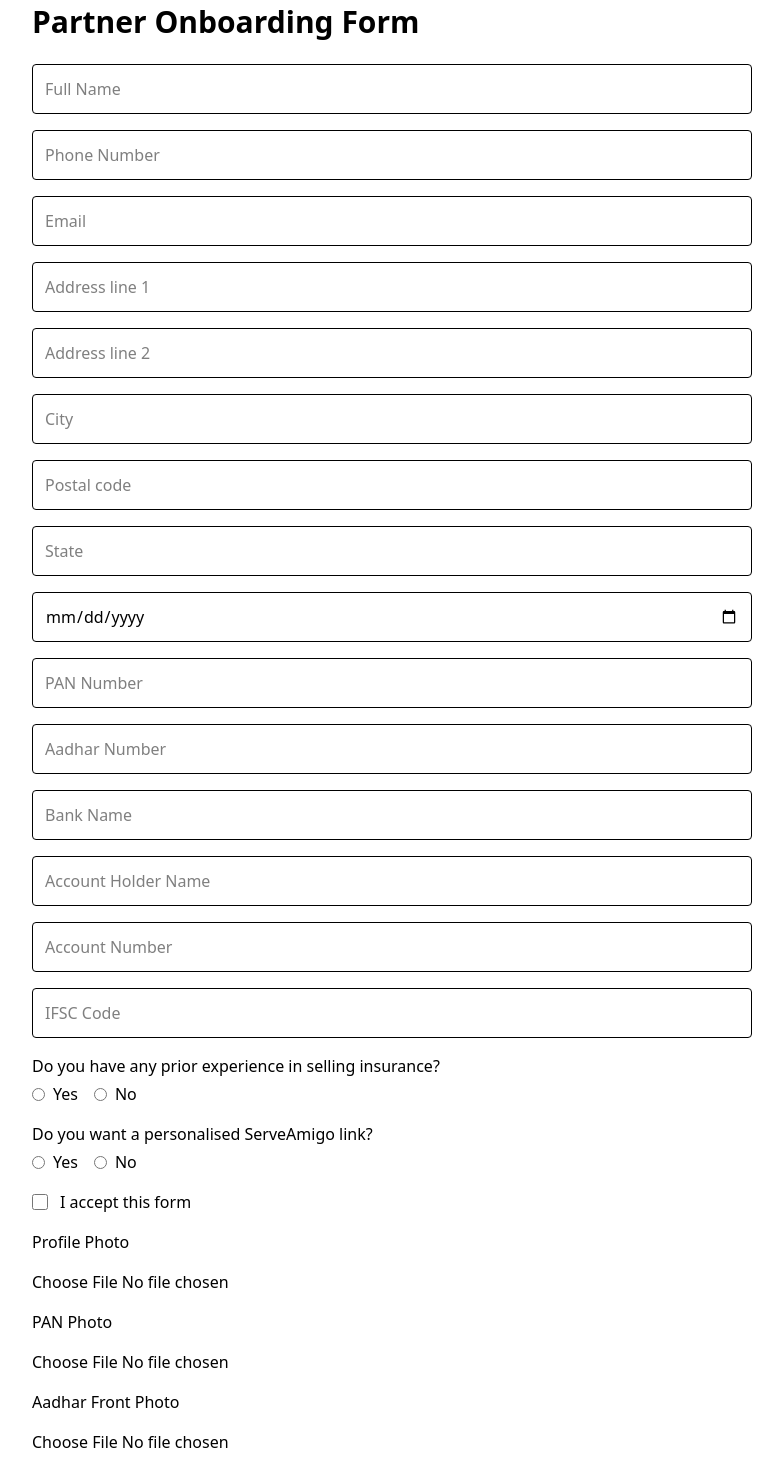
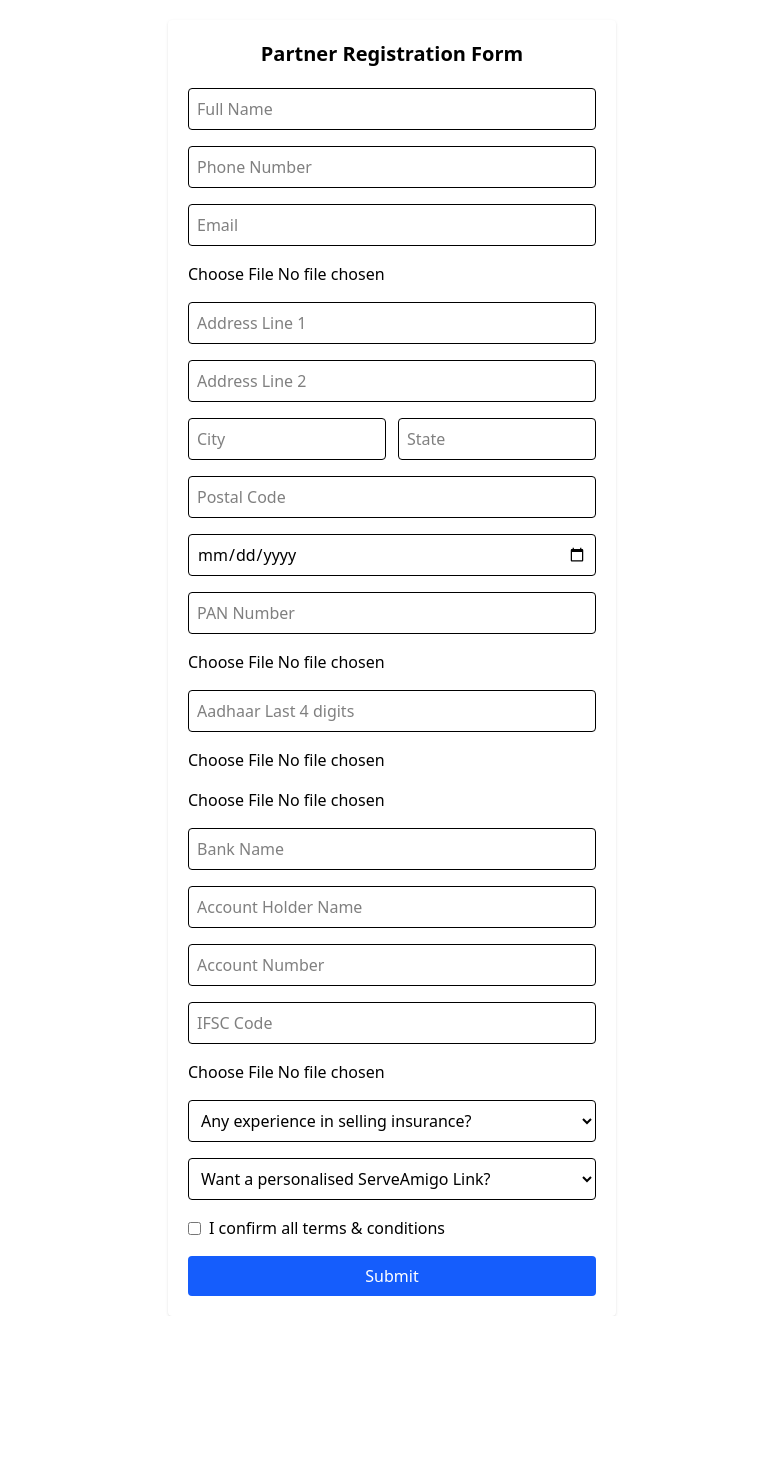
Before and after one commit to Shib2001/form-agent, a React (Vite) app: page / in a window 1280 px wide. Shown: the part 20-1490 px from the top of the page, without its empty margins (248-1031 px from the left). After the commit the page ends 1336 px from the top, so only its background shows below. Built offline with nearby package versions, Linux system fonts and the light colour scheme.

Commit message:
fifth commit

```diff
--- a/package.json
+++ b/package.json
@@ -12,9 +12,11 @@
   "dependencies": {
     "@tailwindcss/vite": "^4.1.17",
     "pdf-lib": "^1.17.1",
+    "pdfjs": "^2.5.4",
     "react": "^19.1.0",
     "react-dom": "^19.1.0",
     "react-router-dom": "^7.10.1",
+    "react-signature-canvas": "^1.1.0-alpha.2",
     "tailwindcss": "^4.1.17"
   },
   "devDependencies": {
--- /dev/null
+++ b/src/AgreementSign.jsx
@@ -0,0 +1,163 @@
+import React, { useState } from "react";
+import SignaturePad from "react-signature-canvas";
+import { PDFDocument } from "pdf-lib";
+
+const SCRIPT_URL =
+  "https://script.google.com/macros/s/AKfycbwObApdxKDC1F-nSdx4pvzhXfVr2b-SIru_ynQYFBAXX8LfEpXBuYn0mUvr2-b4-1PS/exec";
+
+export default function AgreementSign() {
+  const [aadhar, setAadhar] = useState("");
+  const [uid, setUid] = useState(""); // phone number returned from backend
+  const [verified, setVerified] = useState(false);
+  const [signPad, setSignPad] = useState(null);
+  const [loading, setLoading] = useState(false);
+
+  // Safe base64 conversion
+  function arrayBufferToBase64(buffer) {
+    let binary = "";
+    const bytes = new Uint8Array(buffer);
+    for (let i = 0; i < bytes.byteLength; i++) {
+      binary += String.fromCharCode(bytes[i]);
+    }
+    return window.btoa(binary);
+  }
+
+  // ✅ VERIFY AADHAR WITH BACKEND
+  const verifyAadhar = async () => {
+    if (!aadhar.trim()) return alert("Please enter Aadhar number");
+
+    const res = await fetch(
+      `${SCRIPT_URL}?action=checkAadhar&aadhar=${aadhar.trim()}`,
+      { method: "GET" }
+    );
+
+    const data = await res.json();
+
+    if (!data.exists) {
+      alert("User not found. Aadhar incorrect.");
+      return;
+    }
+
+    // backend returns phone number as UID
+    setUid(data.uid);
+    setVerified(true);
+  };
+
+  // SIGN PDF
+  const createSignedPDF = async () => {
+    if (!signPad || signPad.isEmpty()) {
+      alert("Please provide signature");
+      return;
+    }
+
+    setLoading(true);
+
+    const pdfBytes = await fetch(`${window.location.origin}/Agreement.pdf`)
+    .then(res => res.arrayBuffer());
+
+
+    const pdfDoc = await PDFDocument.load(pdfBytes);
+    const page = pdfDoc.getPages()[6]; // page 7
+
+    // Signature image
+    const signatureDataUrl = signPad.toDataURL();
+    const signatureImageBytes = await fetch(signatureDataUrl).then((res) =>
+      res.arrayBuffer()
+    );
+    const signatureImage = await pdfDoc.embedPng(signatureImageBytes);
+
+    // Draw signature only
+    page.drawImage(signatureImage, {
+      x: 130,
+      y: 120,
+      width: 200,
+      height: 80,
+    });
+
+    const finalPdfBytes = await pdfDoc.save();
+    const base64Pdf = arrayBufferToBase64(finalPdfBytes);
+
+    // Upload to Apps Script
+    const fd = new FormData();
+    fd.append("action", "uploadPdf");
+    fd.append("uid", uid); // phone number UID
+    fd.append("pdf", base64Pdf);
+
+    await fetch(SCRIPT_URL, {
+      method: "POST",
+      body: fd,
+    });
+
+    setLoading(false);
+    alert("Signed PDF uploaded successfully!");
+  };
+
+  return (
+    <div className="p-6 max-w-3xl mx-auto">
+      {!verified ? (
+        <>
+          <h2 className="text-xl mb-4 font-semibold">
+            Enter Aadhar Number
+          </h2>
+
+          <input
+            type="text"
+            className="border p-2 w-full"
+            placeholder="Enter full Aadhar number"
+            maxLength={12}
+            value={aadhar}
+            onChange={(e) => setAadhar(e.target.value)}
+          />
+
+          <button
+            onClick={verifyAadhar}
+            className="bg-blue-600 text-white px-4 py-2 mt-3 rounded"
+          >
+            Verify
+          </button>
+        </>
+      ) : (
+        <>
+          <h1 className="text-2xl font-semibold mb-4">Agreement Preview</h1>
+
+          <iframe
+            src="/Agreement.pdf"
+            width="100%"
+            height="600px"
+            title="Agreement Preview"
+            style={{ border: "1px solid #aaa" }}
+          ></iframe>
+
+          <h2 className="text-xl mt-8 mb-4 font-semibold">Sign Below</h2>
+
+          <SignaturePad
+            ref={(ref) => setSignPad(ref)}
+            penColor="black"
+            canvasProps={{
+              width: 500,
+              height: 200,
+              className: "border",
+            }}
+          />
+
+          <div className="mt-4">
+            <button
+              onClick={() => signPad.clear()}
+              className="bg-gray-500 text-white px-4 py-2 rounded"
+            >
+              Clear
+            </button>
+
+            <button
+              onClick={createSignedPDF}
+              disabled={loading}
+              className="ml-3 bg-green-600 text-white px-4 py-2 rounded"
+            >
+              {loading ? "Uploading..." : "Submit Signed PDF"}
+            </button>
+          </div>
+        </>
+      )}
+    </div>
+  );
+}
--- a/src/App.jsx
+++ b/src/App.jsx
@@ -1,12 +1,12 @@
 import { Routes, Route } from "react-router-dom";
 import OnboardingForm from "./OnboardingForm";
-import EngagementLetterPage from "./EngagementLetterPage";
+import AgreementSign from "./AgreementSign";
 
 function App() {
   return (
     <Routes>
       <Route path="/" element={<OnboardingForm />} />
-      <Route path="/engagement-letter" element={<EngagementLetterPage />} />
+      <Route path="/agreement-sign" element={<AgreementSign/>} />
     </Routes>
   );
 }
--- a/src/EngagementLetterPage.jsx
+++ b/src/EngagementLetterPage.jsx
@@ -2,7 +2,7 @@ import React, { useEffect, useState } from "react";
 import { useSearchParams } from "react-router-dom";
 import { PDFDocument, StandardFonts } from "pdf-lib";
 
-const SCRIPT_URL ="https://script.google.com/macros/s/AKfycbzNVI0xiPciByMscm9tELTvdCyij6TxQHQYkI58LKGIRcBc9TePNT1I1w6YcRoZSmHmLA/exec"; // same as onboarding form
+const SCRIPT_URL ="https://script.google.com/macros/s/AKfycbwd4PAsPMJnVY7n-9V5PwHgOxqlH3w0HcUVjQzI783X1N0iJ7m3d_7zPERyYTBiqnTziA/exec"; // same as onboarding form
 
 export default function EngagementLetterPage() {
   const [searchParams] = useSearchParams();
--- a/src/OnboardingForm.jsx
+++ b/src/OnboardingForm.jsx
@@ -1,272 +1,245 @@
 import React, { useState } from "react";
 
-const SCRIPT_URL = "https://script.google.com/macros/s/AKfycbzNVI0xiPciByMscm9tELTvdCyij6TxQHQYkI58LKGIRcBc9TePNT1I1w6YcRoZSmHmLA/exec"; // <-- replace this
+const SCRIPT_URL = "https://script.google.com/macros/s/AKfycbwObApdxKDC1F-nSdx4pvzhXfVr2b-SIru_ynQYFBAXX8LfEpXBuYn0mUvr2-b4-1PS/exec";
 
-export default function OnboardingForm() {
+export default function SimpleForm() {
   const [loading, setLoading] = useState(false);
-  const [success, setSuccess] = useState("");
-  const [error, setError] = useState("");
 
-  async function handleSubmit(e) {
+  const [formValues, setFormValues] = useState({
+    name: "",
+    phone_number: "",
+    email: "",
+    address1: "",
+    address2: "",
+    city: "",
+    state: "",
+    postal_code: "",
+    dob: "",
+    pan_number: "",
+    aadhar_number: "",
+    bank_name: "",
+    account_holder: "",
+    account_number: "",
+    ifsc_code: "",
+    experience: "",
+    custom_link: "",
+    declaration: false,
+  });
+
+  const [files, setFiles] = useState({
+    profile_photo: null,
+    pan_photo: null,
+    aadhar_front: null,
+    aadhar_back: null,
+    cancelled_cheque: null,
+  });
+
+  const handleChange = (e) => {
+    const { name, value, type, checked } = e.target;
+    setFormValues({
+      ...formValues,
+      [name]: type === "checkbox" ? checked : value,
+    });
+  };
+
+  const handleFileChange = (e) => {
+    const { name, files: selectedFiles } = e.target;
+    setFiles({
+      ...files,
+      [name]: selectedFiles[0],
+    });
+  };
+
+  // Convert file to Base64
+  const fileToBase64 = (file) => {
+    return new Promise((resolve) => {
+      if (!file) return resolve(null);
+
+      const reader = new FileReader();
+      reader.readAsDataURL(file);
+      reader.onload = () => {
+        resolve({
+          base64: reader.result.split(",")[1],
+          type: file.type,
+          name: file.name,
+        });
+      };
+    });
+  };
+
+  const handleSubmit = async (e) => {
     e.preventDefault();
     setLoading(true);
-    setSuccess("");
-    setError("");
 
-    // const formData = new FormData(e.target);
-  //-------------------------------------------------------------------------------------------------------------------//
+    const fd = new FormData();
 
-  const formData = new FormData();
+    // Append all text values
+    Object.keys(formValues).forEach((key) => {
+      fd.append(key, formValues[key]);
+    });
 
-// Append text fields safely
-formData.append("fullName", e.target.fullName.value);
-formData.append("phone", e.target.phone.value);
-formData.append("email", e.target.email.value);
-formData.append("address1", e.target.address1.value);
-formData.append("address2", e.target.address2.value);
-formData.append("city", e.target.city.value);
-formData.append("postalCode", e.target.postalCode.value);
-formData.append("state", e.target.state.value);
-formData.append("dob", e.target.dob.value);
-formData.append("panNumber", e.target.panNumber.value);
-formData.append("aadharNumber", e.target.aadharNumber.value);
-formData.append("bankName", e.target.bankName.value);
-formData.append("accountHolderName", e.target.accountHolderName.value);
-formData.append("accountNumber", e.target.accountNumber.value);
-formData.append("ifscCode", e.target.ifscCode.value);
-formData.append("experience", e.target.experience.value);
-formData.append("wantLink", e.target.wantLink.value);
-formData.append("declaration", e.target.declaration.checked ? "Yes" : "No");
-
-// Append FILES manually
-formData.append("profilePhoto", e.target.profilePhoto.files[0]);
-formData.append("panPhoto", e.target.panPhoto.files[0]);
-formData.append("aadharFrontPhoto", e.target.aadharFrontPhoto.files[0]);
-formData.append("aadharBackPhoto", e.target.aadharBackPhoto.files[0]);
-formData.append("cancelledChequePhoto", e.target.cancelledChequePhoto.files[0]);
-
+    // Append all files
+    for (const key in files) {
+      const fileObj = await fileToBase64(files[key]);
+      if (fileObj) {
+        fd.append(key, fileObj.base64);
+        fd.append(`${key}_type`, fileObj.type);
+        fd.append(`${key}_name`, fileObj.name);
+      }
+    }
 
     try {
-      const response = await fetch(SCRIPT_URL, {
+      await fetch(SCRIPT_URL, {
         method: "POST",
-        body: formData,
+        body: fd,
       });
 
-      const result = await response.json();
+      alert("Form submitted successfully!");
 
-      if (result.success) {
-        setSuccess("Form submitted successfully!");
-        e.target.reset();
-      } else {
-        setError("Error: " + result.error);
-      }
-    } catch (err) {
-      setError("Something went wrong.");
+      setFormValues({
+        name: "",
+        phone_number: "",
+        email: "",
+        address1: "",
+        address2: "",
+        city: "",
+        state: "",
+        postal_code: "",
+        dob: "",
+        pan_number: "",
+        aadhar_number: "",
+        bank_name: "",
+        account_holder: "",
+        account_number: "",
+        ifsc_code: "",
+        experience: "",
+        custom_link: "",
+        declaration: false,
+      });
+
+      setFiles({
+        profile_photo: null,
+        pan_photo: null,
+        aadhar_front: null,
+        aadhar_back: null,
+        cancelled_cheque: null,
+      });
+
+    } catch (error) {
+      alert("Error submitting form");
     }
 
     setLoading(false);
-  }
+  };
 
   return (
-    <div className="max-w-3xl mx-auto p-6">
-      <h1 className="text-3xl font-semibold mb-6">Partner Onboarding Form</h1>
+    <div className="max-w-md mx-auto mt-10 p-5 bg-white shadow rounded">
+      <h2 className="text-center text-xl font-semibold mb-5">
+        Partner Registration Form
+      </h2>
 
-      <form onSubmit={handleSubmit} className="space-y-4" encType="multipart/form-data">
+      <form onSubmit={handleSubmit} className="space-y-4">
 
-        {/* Full Name */}
-        <input
-          name="fullName"
-          type="text"
-          placeholder="Full Name"
-          className="w-full p-3 border rounded"
-          required
-        />
+        {/* All your inputs remain EXACTLY as you wrote them */}
 
-        {/* Phone */}
-        <input
-          name="phone"
-          type="text"
-          placeholder="Phone Number"
-          className="w-full p-3 border rounded"
-          required
-        />
+        {/* Name */}
+        <input type="text" name="name" placeholder="Full Name"
+          className="w-full p-2 border rounded" onChange={handleChange} required />
+
+        {/* Phone Number */}
+        <input type="text" name="phone_number" placeholder="Phone Number"
+          className="w-full p-2 border rounded" onChange={handleChange} required />
 
         {/* Email */}
-        <input
-          name="email"
-          type="email"
-          placeholder="Email"
-          className="w-full p-3 border rounded"
-          required
-        />
+        <input type="email" name="email" placeholder="Email"
+          className="w-full p-2 border rounded" onChange={handleChange} required />
+
+        {/* Profile Photo */}
+        <input type="file" name="profile_photo"
+          className="w-full" onChange={handleFileChange} required />
 
         {/* Address */}
-        <input
-          name="address1"
-          type="text"
-          placeholder="Address line 1"
-          className="w-full p-3 border rounded"
-        />
+        <input name="address1" placeholder="Address Line 1"
+          className="w-full p-2 border rounded" onChange={handleChange} required />
+        <input name="address2" placeholder="Address Line 2"
+          className="w-full p-2 border rounded" onChange={handleChange} />
 
-        <input
-          name="address2"
-          type="text"
-          placeholder="Address line 2"
-          className="w-full p-3 border rounded"
-        />
+        <div className="grid grid-cols-2 gap-3">
+          <input name="city" placeholder="City"
+            className="p-2 border rounded" onChange={handleChange} required />
+          <input name="state" placeholder="State"
+            className="p-2 border rounded" onChange={handleChange} required />
+        </div>
 
-        {/* City */}
-        <input
-          name="city"
-          type="text"
-          placeholder="City"
-          className="w-full p-3 border rounded"
-        />
-        <input
-  name="postalCode"
-  type="text"
-  placeholder="Postal code"
-  className="w-full p-3 border rounded"
-/>
-
-
-        {/* State */}
-        <input
-          name="state"
-          type="text"
-          placeholder="State"
-          className="w-full p-3 border rounded"
-        />
+        <input name="postal_code" placeholder="Postal Code"
+          className="w-full p-2 border rounded" onChange={handleChange} required />
 
         {/* DOB */}
-        <input
-          name="dob"
-          type="date"
-          placeholder="Date of Birth"
-          className="w-full p-3 border rounded"
-        />
+        <input type="date" name="dob"
+          className="w-full p-2 border rounded" onChange={handleChange} required />
 
         {/* PAN */}
-        <input
-          name="panNumber"
-          type="text"
-          placeholder="PAN Number"
-          className="w-full p-3 border rounded"
-        />
+        <input name="pan_number" placeholder="PAN Number"
+          className="w-full p-2 border rounded" onChange={handleChange} required />
+        <input type="file" name="pan_photo"
+          className="w-full" onChange={handleFileChange} required />
 
-        {/* Aadhar */}
-        <input
-          name="aadharNumber"
-          type="text"
-          placeholder="Aadhar Number"
-          className="w-full p-3 border rounded"
-        />
+        {/* Aadhaar */}
+        <input name="aadhar_number" placeholder="Aadhaar Last 4 digits"
+          className="w-full p-2 border rounded" onChange={handleChange} required />
+        <input type="file" name="aadhar_front"
+          className="w-full" onChange={handleFileChange} required />
+        <input type="file" name="aadhar_back"
+          className="w-full" onChange={handleFileChange} required />
 
         {/* Bank */}
-        <input
-          name="bankName"
-          type="text"
-          placeholder="Bank Name"
-          className="w-full p-3 border rounded"
-        />
+        <input name="bank_name" placeholder="Bank Name"
+          className="w-full p-2 border rounded" onChange={handleChange} required />
+        <input name="account_holder" placeholder="Account Holder Name"
+          className="w-full p-2 border rounded" onChange={handleChange} required />
+        <input name="account_number" placeholder="Account Number"
+          className="w-full p-2 border rounded" onChange={handleChange} required />
+        <input name="ifsc_code" placeholder="IFSC Code"
+          className="w-full p-2 border rounded" onChange={handleChange} required />
 
-        <input
-          name="accountHolderName"
-          type="text"
-          placeholder="Account Holder Name"
-          className="w-full p-3 border rounded"
-        />
-
-        <input
-          name="accountNumber"
-          type="text"
-          placeholder="Account Number"
-          className="w-full p-3 border rounded"
-        />
-
-        <input
-          name="ifscCode"
-          type="text"
-          placeholder="IFSC Code"
-          className="w-full p-3 border rounded"
-        />
+        {/* Cancelled Cheque */}
+        <input type="file" name="cancelled_cheque"
+          className="w-full" onChange={handleFileChange} required />
 
         {/* Experience */}
-        <div>
-  <p className="font-medium mb-1">Do you have any prior experience in selling insurance?</p>
+        <select name="experience"
+          className="w-full p-2 border rounded"
+          onChange={handleChange} required>
+          <option value="">Any experience in selling insurance?</option>
+          <option value="yes">Yes</option>
+          <option value="no">No</option>
+        </select>
 
-  <div className="flex items-center gap-4">
-    <label className="flex items-center gap-2">
-      <input type="radio" name="experience" value="Yes" required />
-      Yes
-    </label>
-
-    <label className="flex items-center gap-2">
-      <input type="radio" name="experience" value="No" required />
-      No
-    </label>
-  </div>
-</div>
-
-
-        {/* Want link */}
-        <div>
-  <p className="font-medium mb-1">Do you want a personalised ServeAmigo link?</p>
-
-  <div className="flex items-center gap-4">
-    <label className="flex items-center gap-2">
-      <input type="radio" name="wantLink" value="Yes" required />
-      Yes
-    </label>
-
-    <label className="flex items-center gap-2">
-      <input type="radio" name="wantLink" value="No" required />
-      No
-    </label>
-  </div>
-</div>
+        {/* Custom Link */}
+        <select name="custom_link"
+          className="w-full p-2 border rounded"
+          onChange={handleChange} required>
+          <option value="">Want a personalised ServeAmigo Link?</option>
+          <option value="yes">Yes</option>
+          <option value="no">No</option>
+        </select>
 
         {/* Declaration */}
-        <div className="flex items-center gap-3">
-  <input
-    type="checkbox"
-    name="declaration"
-    value="I accept this form"
-    required
-    className="w-4 h-4"
-  />
-  <label className="font-medium">I accept this form</label>
-</div>
+        <label className="flex items-center gap-2">
+          <input type="checkbox" name="declaration"
+            onChange={handleChange} required />
+          <span>I confirm all terms & conditions</span>
+        </label>
 
-
-        {/* File Inputs */}
-        <label className="block font-medium">Profile Photo</label>
-        <input name="profilePhoto" type="file" accept="image/*" className="w-full" required />
-
-        <label className="block font-medium">PAN Photo</label>
-        <input name="panPhoto" type="file" accept="image/*" className="w-full" required />
-
-        <label className="block font-medium">Aadhar Front Photo</label>
-        <input name="aadharFrontPhoto" type="file" accept="image/*" className="w-full" required />
-
-        <label className="block font-medium">Aadhar Back Photo</label>
-        <input name="aadharBackPhoto" type="file" accept="image/*" className="w-full" required />
-
-        <label className="block font-medium">Cancelled Cheque Photo</label>
-        <input name="cancelledChequePhoto" type="file" accept="image/*" className="w-full" required />
-
-        {/* Submit Button */}
+        {/* Submit button */}
         <button
           type="submit"
           disabled={loading}
-          className="w-full bg-blue-600 text-white py-3 rounded font-medium"
+          className="w-full bg-blue-600 text-white p-2 rounded"
         >
           {loading ? "Submitting..." : "Submit"}
         </button>
 
-        {/* Status Messages */}
-        {success && <p className="text-green-600">{success}</p>}
-        {error && <p className="text-red-600">{error}</p>}
       </form>
     </div>
   );
```
Also changed, not shown: 2 other files (tests, documents, lock files or other folders).
